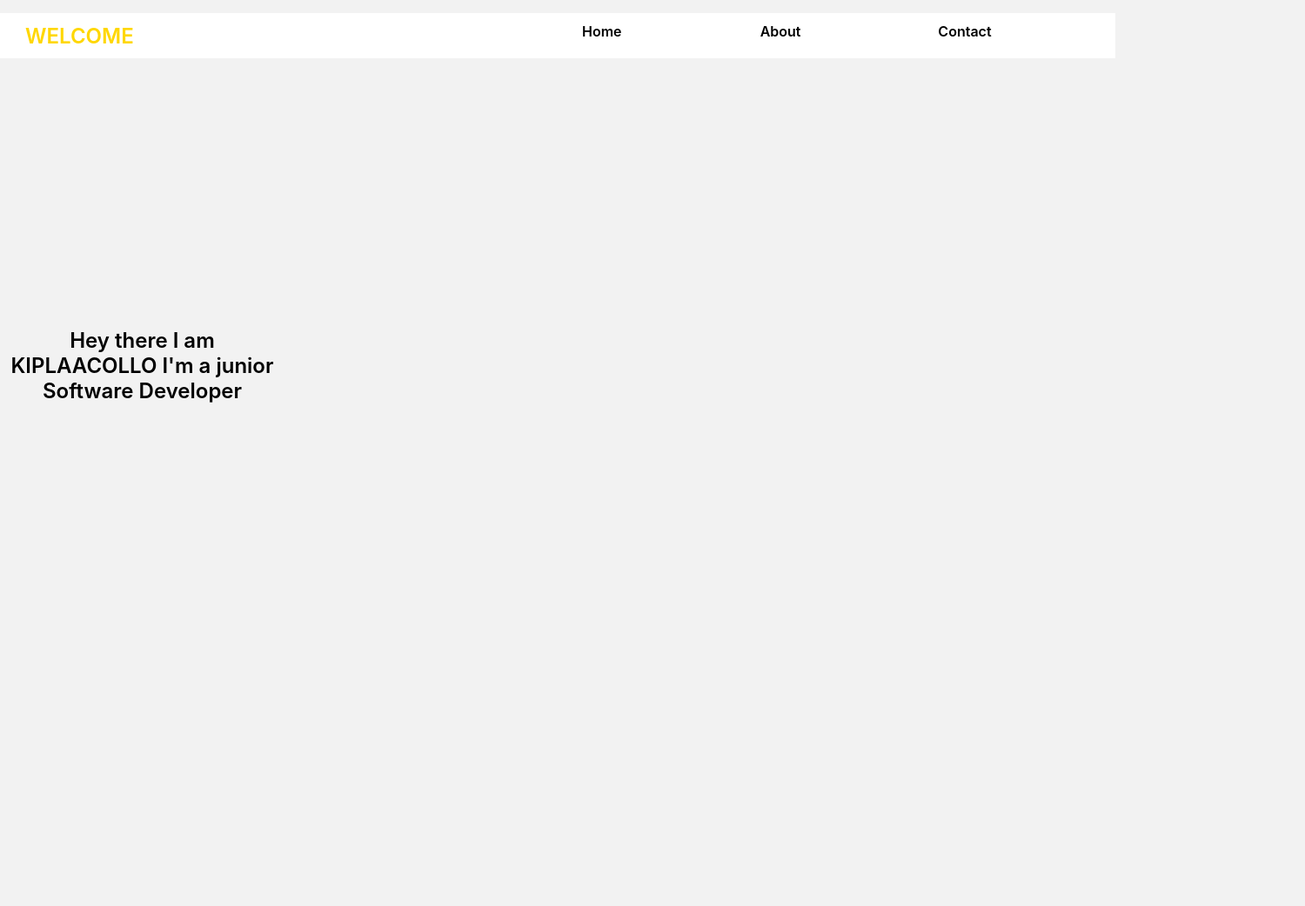
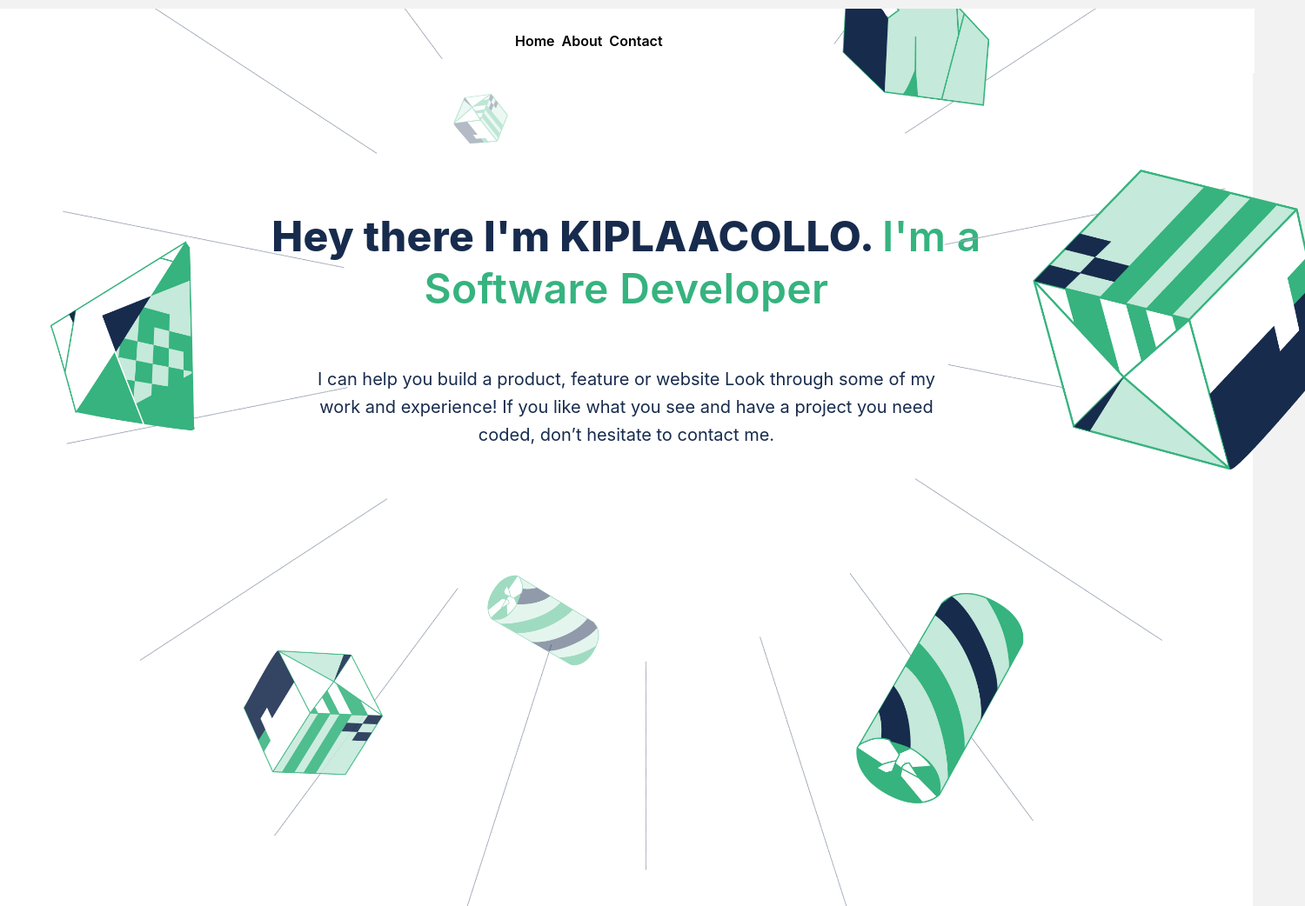
Before and after one commit to kiplaacollo/Javascript-trials, a plain HTML site: page index.html in a window 1280 px wide. Shown: the top 1042 px of the page at 87% size, 1500 px wide, since content can reach past the window. Before the commit the page ends 800 px from the top, so only its background shows below. Drawn offline with Linux system fonts and the light colour scheme.

Commit message:
End of day push

```diff
--- a/index.html
+++ b/index.html
@@ -12,8 +12,10 @@
 
     </section>
     <section class="content">
-        <h2>Hey there I am KIPLAACOLLO <span>I'm a junior Software Developer</span></h2>
+        <h2>Hey there I'm KIPLAACOLLO. <span>I'm a Software Developer</span></h2>
+        <p> I can help you build a product, feature or website Look through some of my work and experience! If you like what you see and have a project you need coded, don’t hesitate to contact me.</p>
     </section>
+    <div class="bgImg"></div>
     <script src="/main.js"></script>
 </body>
 </html>
--- a/styles.css
+++ b/styles.css
@@ -1,5 +1,5 @@
 * {
-    width: 100%;
+
     margin-top: 0px;
     outline: none;
 
@@ -12,7 +12,7 @@ html {
     background: rgba(0, 0, 0, 0.05);
 }
 body {
-    width: 100%;
+    width: 375px;
     padding: 0px;
     border: none;
     outline: none;
@@ -35,8 +35,6 @@ body {
     color: gold;
 }
 .navigation {
-    display: flex;
-    align-items: flex-end;
     display: none;
 
 }
@@ -65,25 +63,67 @@ body {
 }
 .icon {
     position: absolute;
-    left: 150px;
+    left: 180px;
     top: 0px;
     margin-top: 10px;
     display: block;
     color: black;
     background-color: rgba(255, 255, 255, 0.5);
 }
+.bgImg {
+    position: relative;
+    background-image: url(gallery/header-illsutration-mobile@2x.png);
+    background-size: 100%;
+    background-repeat: no-repeat;
+    width: 418.38px;
+    height: 726px;
+    top: -868px;
+}
 .content {
     width: 375px;
-    max-width: 327px;
+    padding: 64px 24px;
+    gap: 58px;
     height: 726px;
     align-items: center;
     display: flex;
     text-align: center;
+    flex-direction: column;
+
 }
+.content h2 {
+    width: 327px;
+    height: 192px;
+    font-family: 'Inter', sans-serif;
+    font-weight: 700;
+    font-size: 40px;
+    line-height: 52px;
+    text-align: center;
+    color: #172B4D;
+    flex: none;
+    order: 0;
+    flex-grow: 0;
+}
+.content h2 span {
+    color: #36B37F;
+}
+.content p {
+    width: 327px;
+    height: 164px;
+    font-family: 'Inter', sans-serif;
+    font-weight: 400;
+    font-size: 20px;
+    line-height: 28px;
+    text-align: center;
+    color: #172B4D;
+    flex: none;
+    order: 1;
+    flex-grow: 0;
+}
+
 
 @media screen and (min-width: 768px) {
     * {
-        width: 100%;
+
         margin-top: 0px;
         outline: none;
 
@@ -96,33 +136,32 @@ body {
         background: rgba(0, 0, 0, 0.05);
     }
     body {
-        width: 100%;
-        padding: 0px;
-        border: none;
-        outline: none;
-        margin: 0px;
+        position: relative;
+        width: 1440px;
+        height: 3846px;
+        background: #ffffff;
     }
     .head {
-        display: flex;
-        justify-content: space-between;
-        align-items: center;
-        height: 50px;
-        background-color: white;
-        border: 1px solid rgba(255, 255, 255, 0.5);
+        position: absolute;
+        width: 1440px;
+        height: 72px;
+        left: 0px;
+        top: 0px;
     }
     .head h1 {
-        font-size: 24px;
-        color: gold;
-        margin-left: 15px;
-        padding: 16px 8px;
-        margin: 20px;
+        display: none;
     }
     .navigation {
         display: flex;
-        align-items: flex-end;
-        padding: 16px 8px;
-        gap: 10px;
-        margin-top: 5px;
+        flex-direction: row;
+        align-items: center;
+        padding: 0px;
+        gap: 8px;
+        position: absolute;
+        width: 255px;
+        height: 40px;
+        left: 591px;
+        top: 16px;
     }
     .head ul li {
         list-style: none;
@@ -131,4 +170,59 @@ body {
     .icon {
         display: none;
     }
+    .bgImg {
+        display: block;
+        position: absolute;
+        width: 1472.8px;
+        height: 1434.3px;
+        left: 27px;
+        top: 0px;
+        background-image: url(gallery/Header-llustration-desktop@2x.png);
+        background-size: 100%;
+        background-repeat: no-repeat;
+    }
+    .content {
+        display: flex;
+        flex-direction: column;
+        align-items: center;
+        padding: 160px 0px;
+        gap: 24px;
+        position: absolute;
+        width: 920px;
+        height: 756px;
+        left: 260px;
+        top: 72px;
+    }
+    .content h2 {
+        width: 850px;
+        height: 114px;
+        font-family: 'Inter', sans-serif;
+        font-weight: 800;
+        font-size: 48px;
+        line-height: 60px;
+        text-align: center;
+        letter-spacing: 0.37px;
+        color: #172B4D;
+        flex: none;
+        order: 0;
+        flex-grow: 0;
+    }
+    .content h2 span {
+        color: #36B37F;
+    }
+    .content p {
+        width: 920px;
+        max-width: 750px;
+        height: 96px;
+        font-family: 'Inter', sans-serif;
+        font-style: normal;
+        font-weight: 400;
+        font-size: 20px;
+        line-height: 32px;
+        text-align: center;
+        color: #172B4D;
+        flex: none;
+        order: 1;
+        flex-grow: 0;
+    }
 }
```
Also changed, not shown: gallery/Header-llustration-desktop@2x.png (added), gallery/header-illsutration-mobile@2x.png (added).
